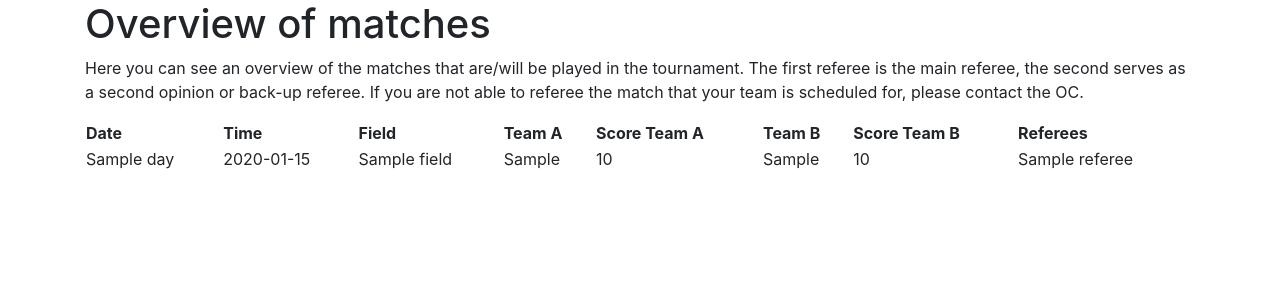
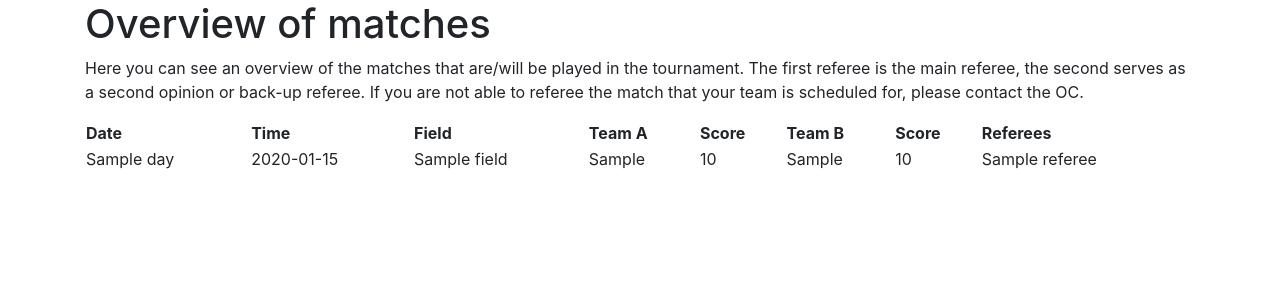
Before and after one commit to selinazwerver/ssl-scheduling-webAPI-2021, a Flask app: template templates/tournament_overview.html in a window 1280 px wide. Shown: the part 56-356 px from the top of the page. Run offline with Flask 2, Linux system fonts and the light colour scheme; the template is opened without the code that fills it: most values are stand-ins (such as "Sample title", 1, 10 or a date in 2020); parts of the project's set-up code (start-up, migrations or seed data) failed here and were passed over; some libraries are stand-ins or nearby versions.

Commit message:
reformat

```diff
--- a/templates/tournament_overview.html
+++ b/templates/tournament_overview.html
@@ -20,9 +20,9 @@ font-size: 3em;
         <th>Time</th>
         <th>Field</th>
         <th>Team A</th>
-        <th>Score Team A</th>
+        <th>Score</th>
         <th>Team B</th>
-        <th>Score Team B</th>
+        <th>Score</th>
         <th>Referees</th>
     </tr>
     {% for match in schedule %}
```
